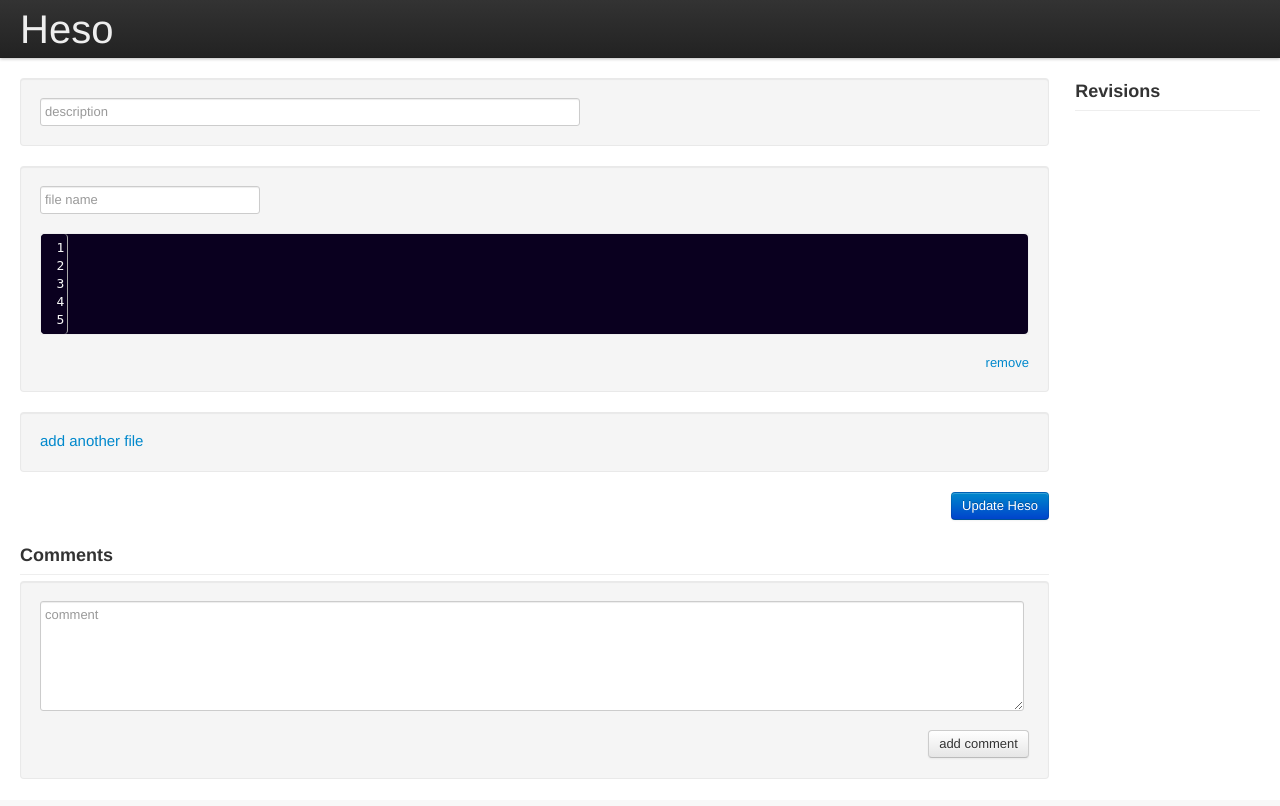
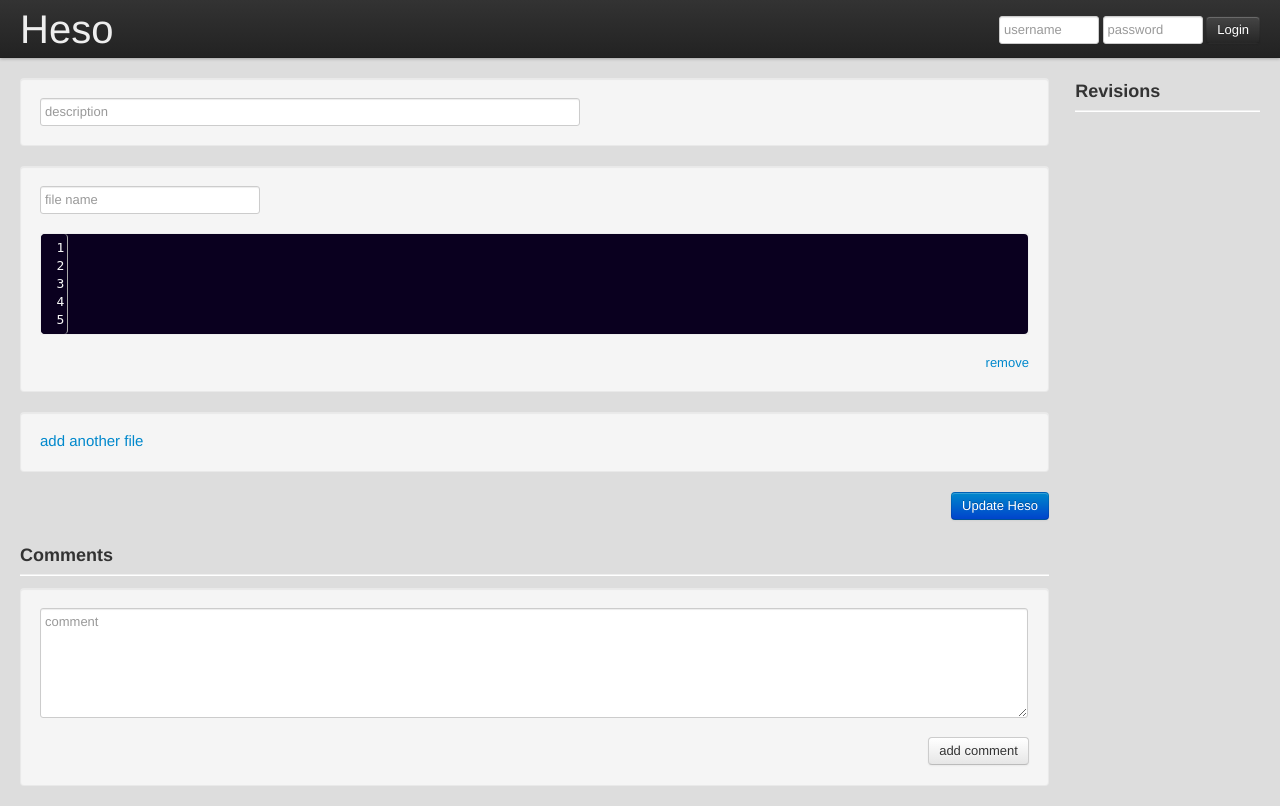
Before and after one commit to lanius/heso, a Flask app: template src/heso/templates/index.html in a window 1280 px wide. Before the commit the page ends 779 px from the top, so only its background shows below. Run offline with Flask 2, Linux system fonts and the light colour scheme; the template is opened without the code that fills it: values that come from a table or form of the project are taken from there, others are empty; some libraries are stand-ins or nearby versions.

Commit message:
add login form and update styles.

```diff
--- a/src/heso/static/style.css
+++ b/src/heso/static/style.css
@@ -1,3 +1,7 @@
+body {
+	background-color: #dddddd;
+}
+
 .header {
 	padding: 20px;
 }
@@ -12,6 +16,10 @@
 
 .logo > .logoa {
 	text-decoration: none;
+}
+
+.login-form {
+	margin-top: -22px;
 }
 
 .container-wrapper {
@@ -56,6 +64,7 @@
 	width: 98.5%;
 	height: 100px;
 	margin-bottom: 19px;
+	padding-right: 8px;
 }
 
 .comment-wrapper {
@@ -63,6 +72,7 @@
 }
 
 .comment-well {
+	margin-top: 12px;
 	margin-bottom: 0;
 }
 
--- a/src/heso/templates/index.html
+++ b/src/heso/templates/index.html
@@ -15,6 +15,13 @@
 
 	<header class="header navbar-inner">
 		<div class="logo"><a href="{{ url_for('index') }}" class="logoa">Heso</a></div>
+		<div class="pull-right login-form">
+			<form action="/xxx" method="post" class="form-inline">
+				<input type="text" class="input-small" placeholder="username" />
+				<input type="password" class="input-small" placeholder="password" />
+				<button type="submit" class="btn btn-inverse">Login</button>
+			</form>
+		</div>
 	</header>
 
 	<div class="container-fluid">
```
